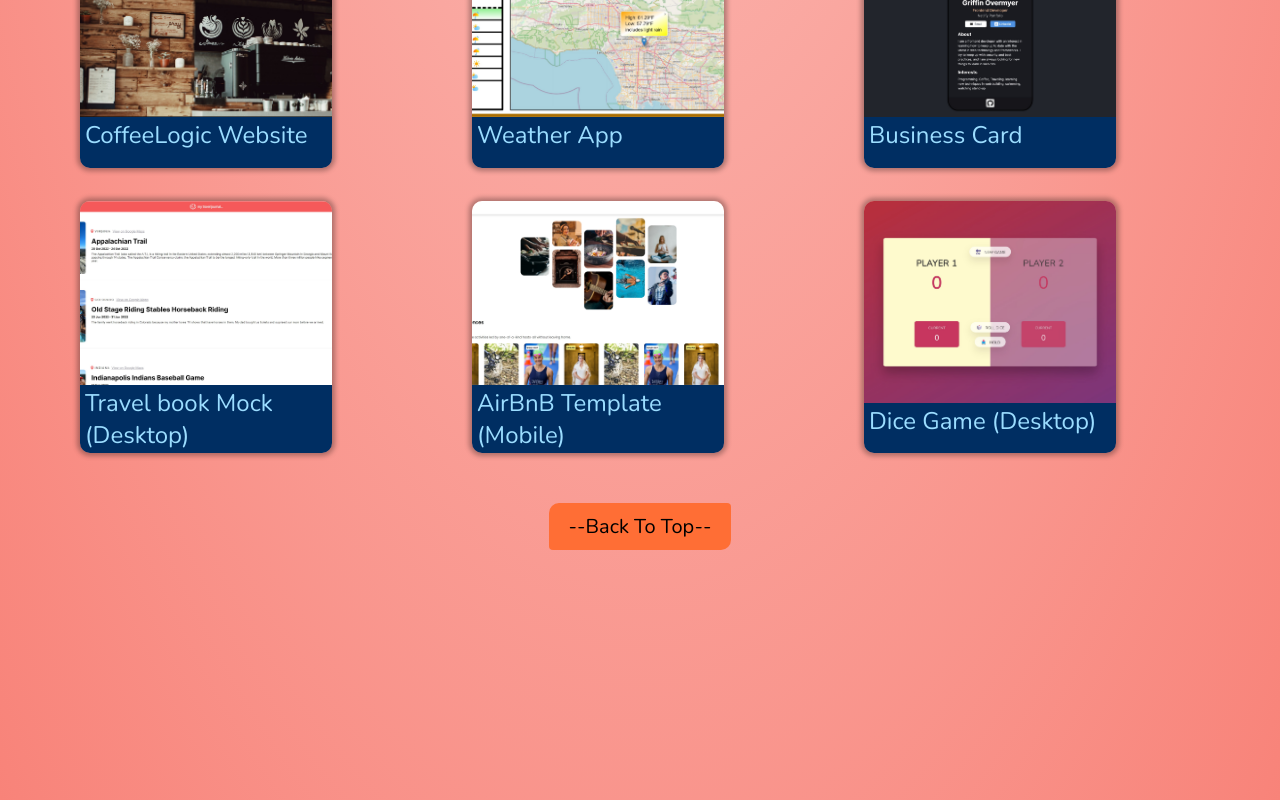
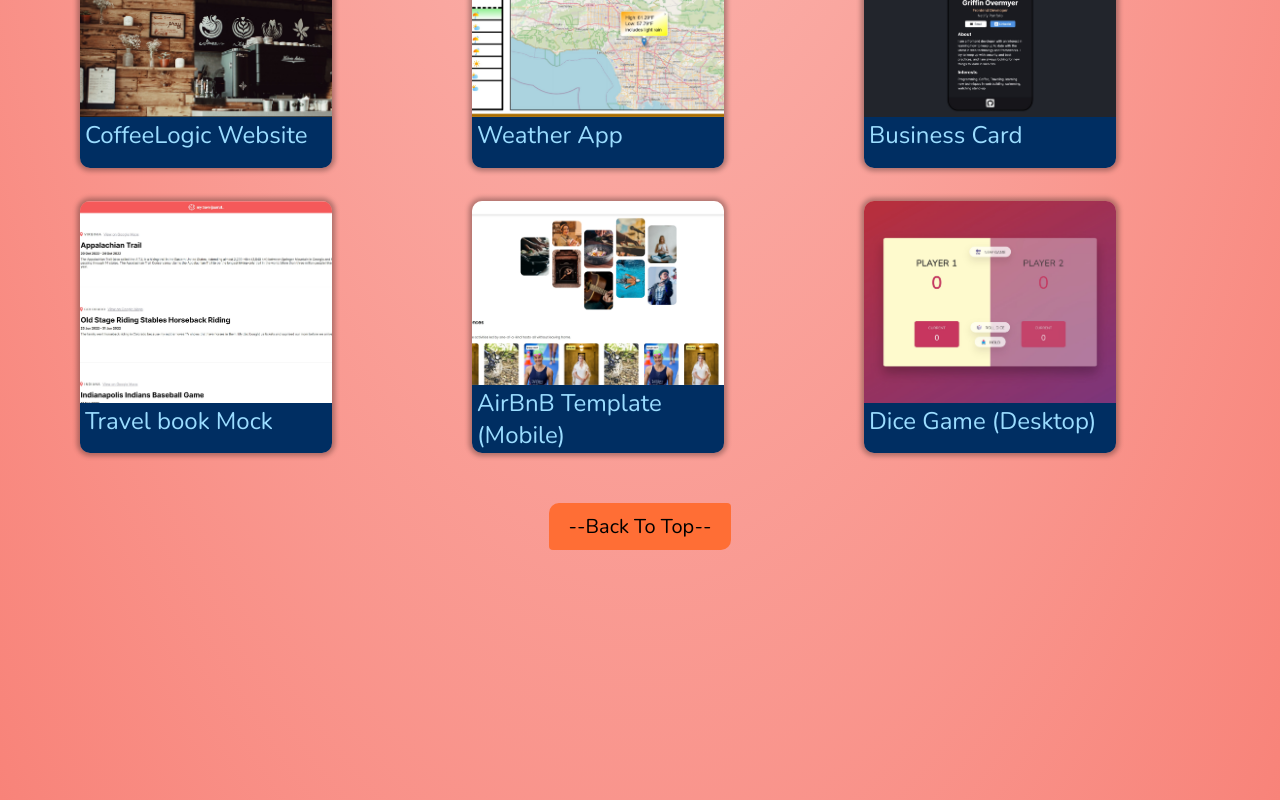
Before and after one commit to Griffinov22/portfolio_2022, a React (Vite) app: page / in a window 1280 px wide. Shown: the part 2396-3196 px from the top of the page. Built offline with nearby package versions, Linux system fonts and the light colour scheme.

Commit message:
changing text

```diff
--- a/src/components/Works.jsx
+++ b/src/components/Works.jsx
@@ -43,7 +43,7 @@ export default function Works() {
           }
         >
           <img className="works-pic" src="/travel-site.jpg" />
-          <p className="works-caption">Travel book Mock (Desktop)</p>
+          <p className="works-caption">Travel book Mock</p>
         </div>
 
         <div
```
